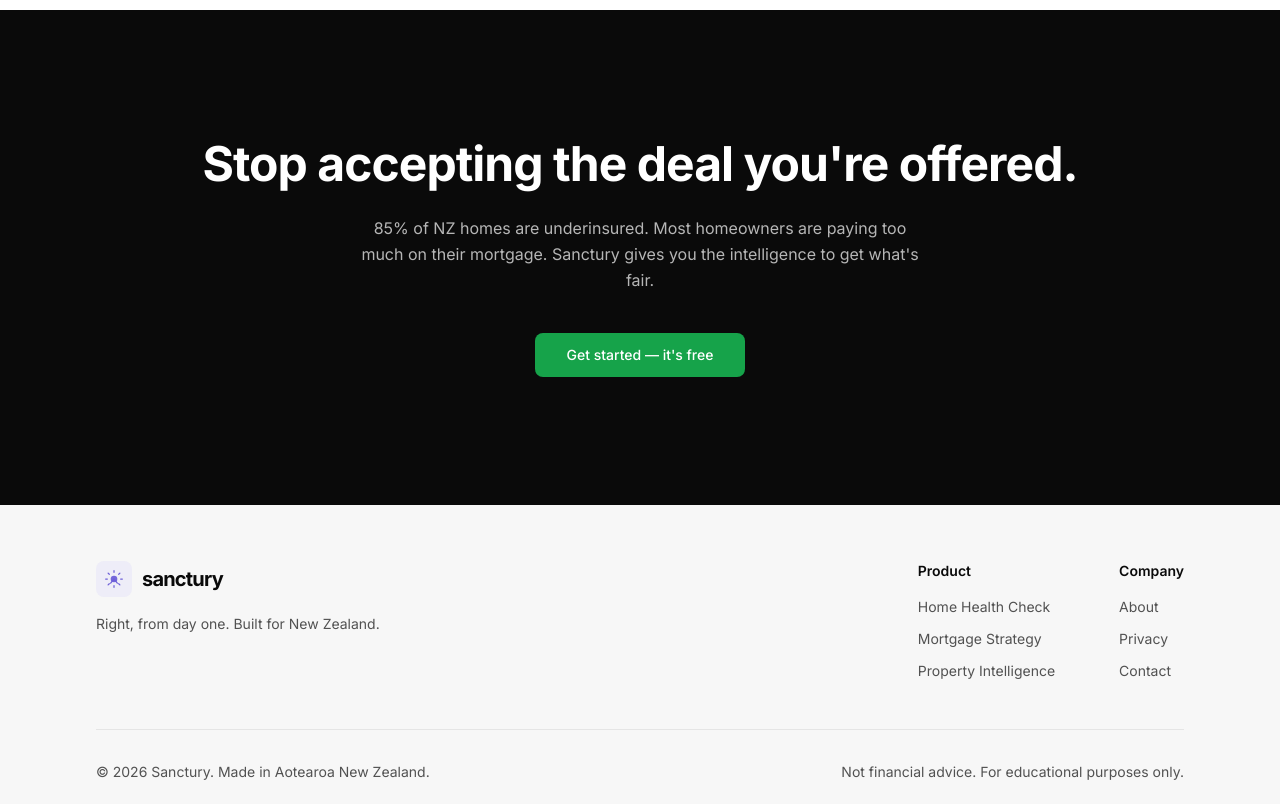
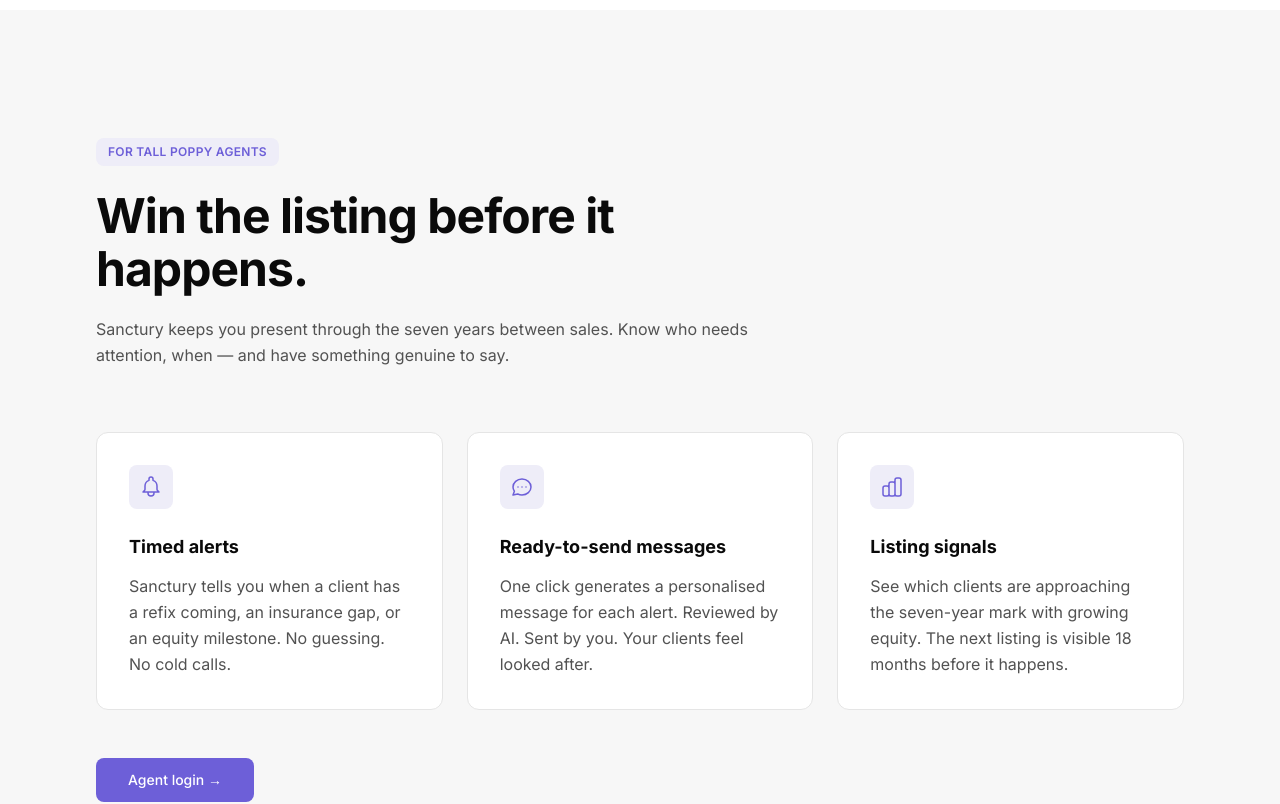
Before and after one commit to ratherspicy/sanctury, a Next.js app: page / in a window 1280 px wide. Shown: the part 1660-2464 px from the top of the page. Built offline with nearby package versions, Linux system fonts and the light colour scheme.

Commit message:
feat: For Agents section on landing page, fix footer links

```diff
--- a/app/page.tsx
+++ b/app/page.tsx
@@ -162,6 +162,67 @@
           </div>
         </section>
 
+        <section id="agents" className="bg-bg-secondary py-24 lg:py-32">
+          <div className="mx-auto max-w-6xl px-6 lg:px-8">
+            <div className="max-w-2xl">
+              <p className="badge-violet mb-6">For Tall Poppy agents</p>
+              <h2 className="text-h2 text-foreground max-sm:text-3xl">
+                Win the listing before it happens.
+              </h2>
+              <p className="mt-5 text-base leading-relaxed text-muted">
+                Sanctury keeps you present through the seven years between sales.
+                Know who needs attention, when — and have something genuine to say.
+              </p>
+            </div>
+            <div className="mt-16 grid gap-6 md:grid-cols-3">
+              {[
+                {
+                  icon: "bell",
+                  title: "Timed alerts",
+                  body: "Sanctury tells you when a client has a refix coming, an insurance gap, or an equity milestone. No guessing. No cold calls.",
+                },
+                {
+                  icon: "message",
+                  title: "Ready-to-send messages",
+                  body: "One click generates a personalised message for each alert. Reviewed by AI. Sent by you. Your clients feel looked after.",
+                },
+                {
+                  icon: "chart",
+                  title: "Listing signals",
+                  body: "See which clients are approaching the seven-year mark with growing equity. The next listing is visible 18 months before it happens.",
+                },
+              ].map((item) => (
+                <article key={item.title} className="card flex flex-col p-8">
+                  <div className="flex h-11 w-11 items-center justify-center rounded-lg bg-violet-light text-violet">
+                    {item.icon === "bell" && (
+                      <svg viewBox="0 0 24 24" fill="none" className="h-6 w-6" aria-hidden>
+                        <path d="M15 17h5l-1.405-1.405A2.032 2.032 0 0118 14.158V11a6 6 0 00-4-5.659V4a2 2 0 10-4 0v1.341C7.67 6.165 6 8.388 6 11v3.159c0 .538-.214 1.055-.595 1.436L4 17h5m6 0v1a3 3 0 11-6 0v-1m6 0H9" stroke="currentColor" strokeWidth="1.5" strokeLinecap="round" strokeLinejoin="round"/>
+                      </svg>
+                    )}
+                    {item.icon === "message" && (
+                      <svg viewBox="0 0 24 24" fill="none" className="h-6 w-6" aria-hidden>
+                        <path d="M8 12h.01M12 12h.01M16 12h.01M21 12c0 4.418-4.03 8-9 8a9.863 9.863 0 01-4.255-.949L3 20l1.395-3.72C3.512 15.042 3 13.574 3 12c0-4.418 4.03-8 9-8s9 3.582 9 8z" stroke="currentColor" strokeWidth="1.5" strokeLinecap="round" strokeLinejoin="round"/>
+                      </svg>
+                    )}
+                    {item.icon === "chart" && (
+                      <svg viewBox="0 0 24 24" fill="none" className="h-6 w-6" aria-hidden>
+                        <path d="M9 19v-6a2 2 0 00-2-2H5a2 2 0 00-2 2v6a2 2 0 002 2h2a2 2 0 002-2zm0 0V9a2 2 0 012-2h2a2 2 0 012 2v10m-6 0a2 2 0 002 2h2a2 2 0 002-2m0 0V5a2 2 0 012-2h2a2 2 0 012 2v14a2 2 0 01-2 2h-2a2 2 0 01-2-2z" stroke="currentColor" strokeWidth="1.5" strokeLinecap="round" strokeLinejoin="round"/>
+                      </svg>
+                    )}
+                  </div>
+                  <h3 className="mt-6 text-lg font-bold text-foreground">{item.title}</h3>
+                  <p className="mt-3 flex-1 text-base leading-relaxed text-muted">{item.body}</p>
+                </article>
+              ))}
+            </div>
+            <div className="mt-12">
+              <a href="/agent/login" className="btn-violet h-11 px-8">
+                Agent login →
+              </a>
+            </div>
+          </div>
+        </section>
+
         <section id="about" className="bg-foreground py-24 lg:py-32">
           <div className="mx-auto max-w-6xl px-6 text-center lg:px-8">
             <h2 className="text-h2 !text-white max-sm:text-3xl">
@@ -218,12 +279,12 @@
                     </a>
                   </li>
                   <li>
-                    <a href="#" className="hover:text-violet">
+                    <a href="/privacy" className="hover:text-violet">
                       Privacy
                     </a>
                   </li>
                   <li>
-                    <a href="#" className="hover:text-violet">
+                    <a href="/contact" className="hover:text-violet">
                       Contact
                     </a>
                   </li>
```
